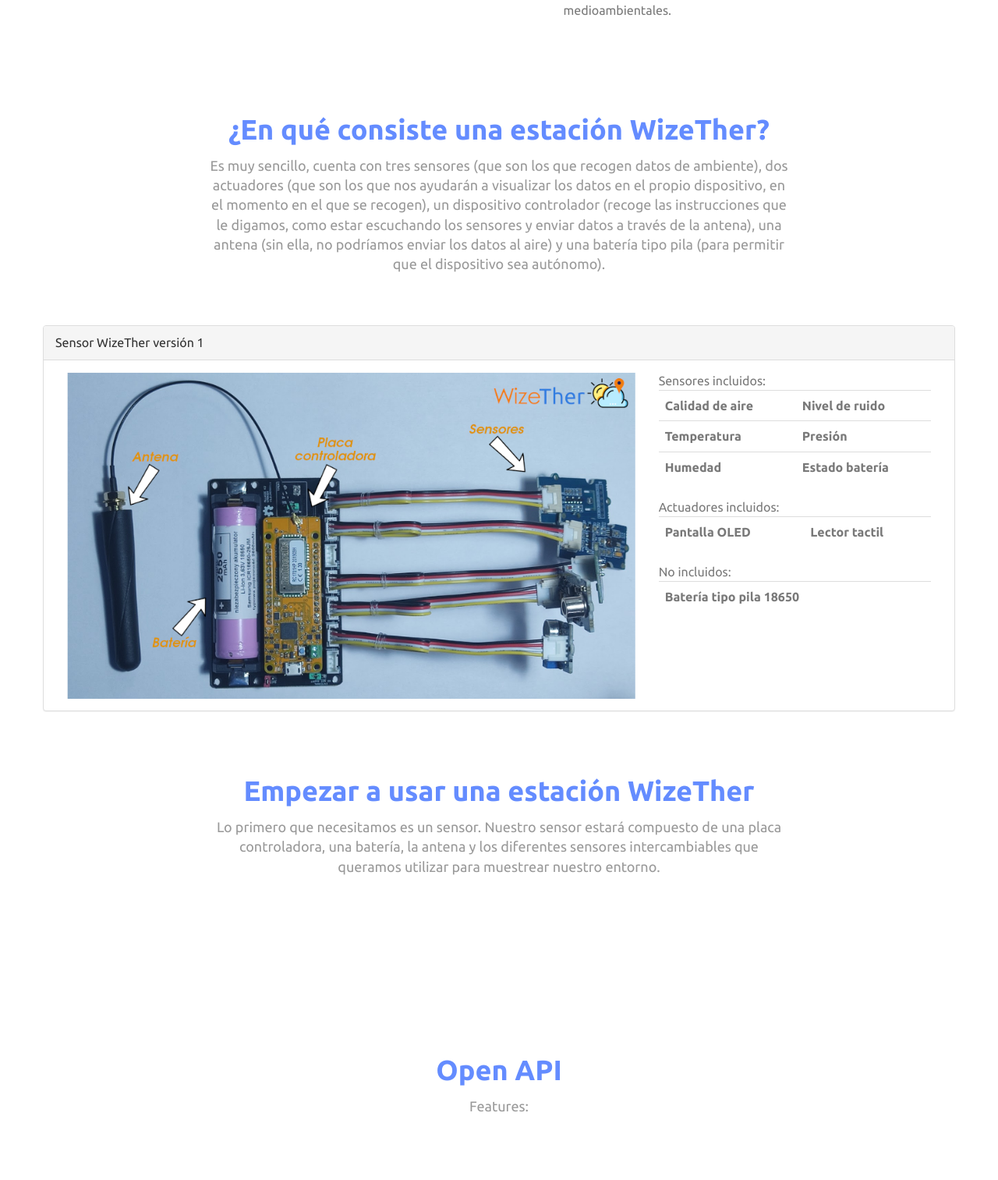
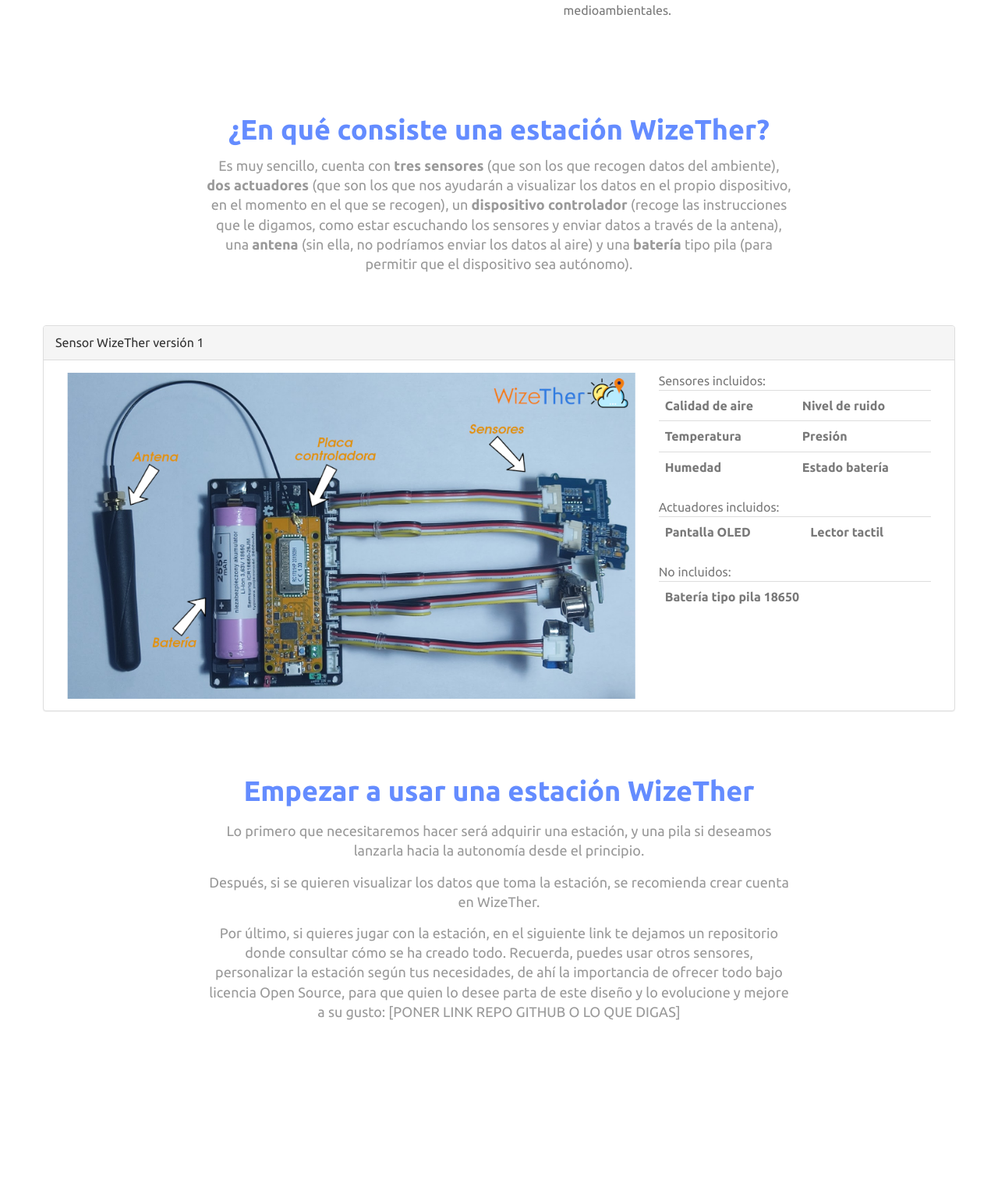
Before and after one commit to Raniita/wizether_webapp, a Flask app: page / in a window 1280 px wide. Shown: the part 1635-3148 px from the top of the page at 78% size. Run offline with Flask 2, Linux system fonts and the light colour scheme; lists and menus that the app fills with data are empty; some libraries are stand-ins or nearby versions.

Commit message:
Fix on Chrome. Add new text

```diff
--- a/app/templates/landing/index.html
+++ b/app/templates/landing/index.html
@@ -79,9 +79,9 @@
                             </button>
 
                             <a class="navbar-brand" href="#brand">
-                                <img src="{{ url_for('static', filename='landing/img/logo_wizether_v1_white.png') }}" style="object-fit: cover; width: 100%; height: 60px; margin-left: 10%; margin-top: -7%;"
+                                <img src="{{ url_for('static', filename='landing/img/logo_wizether_v1_white.png') }}" style="object-fit: cover; height: 60px; margin-left: 10%; margin-top: -7%;"
                                     class="logo logo-display" alt="">
-                                <img src="{{ url_for('static', filename='landing/img/logo_wizether_v1.png') }}" style="object-fit: cover; width: 100%; height: 60px; margin-left: 10%; margin-top: -7%;"
+                                <img src="{{ url_for('static', filename='landing/img/logo_wizether_v1.png') }}" style="object-fit: cover; height: 60px; margin-left: 10%; margin-top: -7%;"
                                     class="logo logo-scrolled" alt="">
                             </a>
                         </div>
@@ -211,10 +211,10 @@
                             <div class="col-md-8 col-md-offset-2 col-sm-12 col-xs-12" style="margin-top: 10%;">
                                 <div class="head_title text-center">
                                     <h2>¿En qué consiste una estación WizeTher?</h2>
-                                    <h5>Es muy sencillo, cuenta con tres sensores (que son los que recogen datos de ambiente),
-                                        dos actuadores (que son los que nos ayudarán a visualizar los datos en el propio dispositivo, en el momento en el que se recogen),
-                                        un dispositivo controlador (recoge las instrucciones que le digamos, como estar escuchando los sensores y enviar datos a través de la antena),
-                                        una antena (sin ella, no podríamos enviar los datos al aire) y una batería tipo pila (para permitir que el dispositivo sea autónomo).</h5>
+                                    <h5>Es muy sencillo, cuenta con <b>tres sensores</b> (que son los que recogen datos del ambiente),
+                                        <b>dos actuadores</b> (que son los que nos ayudarán a visualizar los datos en el propio dispositivo, en el momento en el que se recogen),
+                                        un <b>dispositivo controlador</b> (recoge las instrucciones que le digamos, como estar escuchando los sensores y enviar datos a través de la antena),
+                                        una <b>antena</b> (sin ella, no podríamos enviar los datos al aire) y una <b>batería</b> tipo pila (para permitir que el dispositivo sea autónomo).</h5>
                                 </div>
                             </div>
 
@@ -275,8 +275,20 @@
                             <div class="col-md-8 col-md-offset-2 col-sm-12 col-xs-12" style="margin-top: 5%;">
                                 <div class="head_title text-center">
                                     <h2>Empezar a usar una estación WizeTher</h2>
-                                    <h5>Lo primero que necesitamos es un sensor. Nuestro sensor estará compuesto de una placa controladora, una batería, la antena y
-                                         los diferentes sensores intercambiables que queramos utilizar para muestrear nuestro entorno.</h5>
+                                    <p>
+                                        <h5>Lo primero que necesitaremos hacer será adquirir una estación, y una pila si deseamos lanzarla hacia la autonomía desde el principio. </h5>
+                                    </p>
+
+                                    <p>
+                                        <h5>Después, si se quieren visualizar los datos que toma la estación, se recomienda crear cuenta en WizeTher.</h5>
+                                    </p>
+
+                                    <p>
+                                        <h5>Por último, si quieres jugar con la estación, en el siguiente link te dejamos un repositorio donde consultar
+                                            cómo se ha creado todo. Recuerda, puedes usar otros sensores, personalizar la estación según tus necesidades,
+                                            de ahí la importancia de ofrecer todo bajo licencia Open Source, para que quien lo desee parta de este diseño y
+                                            lo evolucione y mejore a su gusto: [PONER LINK REPO GITHUB O LO QUE DIGAS]</h5>
+                                    </p>
                                 </div>
                             </div>
 
@@ -358,19 +370,21 @@
                                 <div class="download_item roomy-100">
                                     <h2 class="text-white">FAQ</h2>
                                     <h4 class="text-white">¿Qué es la tecnología Wize?</h4>
-                                    <h5 class="text-white m-top-20">Just download the app from the store.
-                                        Simple, nice and user-friendly application of theweather.
-                                        Only relevant and useful information.</h5>
+                                    <h5 class="text-white m-top-20">Se trata de un protocolo radio que trabaja a una frecuencia de 169 MHz (muy baja frecuencia,
+                                        ¡tu WiFi va a 2.4 o 5 GHz!). Lleva siendo usado por compañías de agua y gas desde hace mas de 10 años para realizar mediciones inteligentes.
+                                        Uno de sus puntos fuertes es la capacidad de penetración en interiores de las ondas de radio, lo que hace a este protocolo perfecto para aplicaciones
+                                        IoT en zonas urbanas. Más info aquí: https://www.allwize.io/wize-protocol</h5>
 
                                     <h4 class="text-white" style="padding-top: 5%;">¿Cómo obtenemos datos?</h4>
-                                    <h5 class="text-white m-top-20">Just download the app from the store.
-                                        Simple, nice and user-friendly application of theweather.
-                                        Only relevant and useful information.</h5>
+                                    <h5 class="text-white m-top-20">En esta tarea tienen mucho que decir los sensores, que son los que la desempeñan. Son pequeños dispositivos electrónicos
+                                        diseñados para ser sensibles a determinadas condiciones, y así poder medir variaciones de una determinada magnitud, como la temperatura.
+                                        Segun el objetivo que se busque conseguir, la selección de sensores variara en ese sentido;
+                                        así pues, los sensores seleccionados medirán aquello para lo que hayan sido diseñados,
+                                        y nosotros a través de una placa controladora leeremos las medidas y programaremos que envíen esa información a internet, para que nuestra plataforma ayude a analizarlos.</h5>
 
                                     <h4 class="text-white" style="padding-top: 5%;">¿Todos los datos son públicos?</h4>
-                                    <h5 class="text-white m-top-20">Just download the app from the store.
-                                        Simple, nice and user-friendly application of theweather.
-                                        Only relevant and useful information.</h5>
+                                    <h5 class="text-white m-top-20">Los datos que sean de carácter sensible jamás serán públicos. De todas maneras, este proyecto no tiene como objetivo la recopilación de información
+                                        de personas o empresas, sino datos medioambientales, para servir de apoyo en decisiones que tengan como meta la mejora de la calidad ambiental de la ciudad.</h5>
 
                                     <div class="download_app m-top-30">
                                         <!--
@@ -424,7 +438,7 @@
                                             <i class="fa fa-bars"></i>
                                         </button>
                                         <a class="navbar-brand" href="#brand"><img src="{{ url_for('static', filename='landing/img/logo_wizether_v1.png') }}"
-                                            style="object-fit: cover; width: 100%; height: 60px; margin-left: 10%; margin-top: -7%;" class="logo logo-scrolled"
+                                            style="object-fit: cover; height: 60px; margin-left: 10%; margin-top: -7%;" class="logo logo-scrolled"
                                             alt="">
                                         </a>
                                     </div>
```
